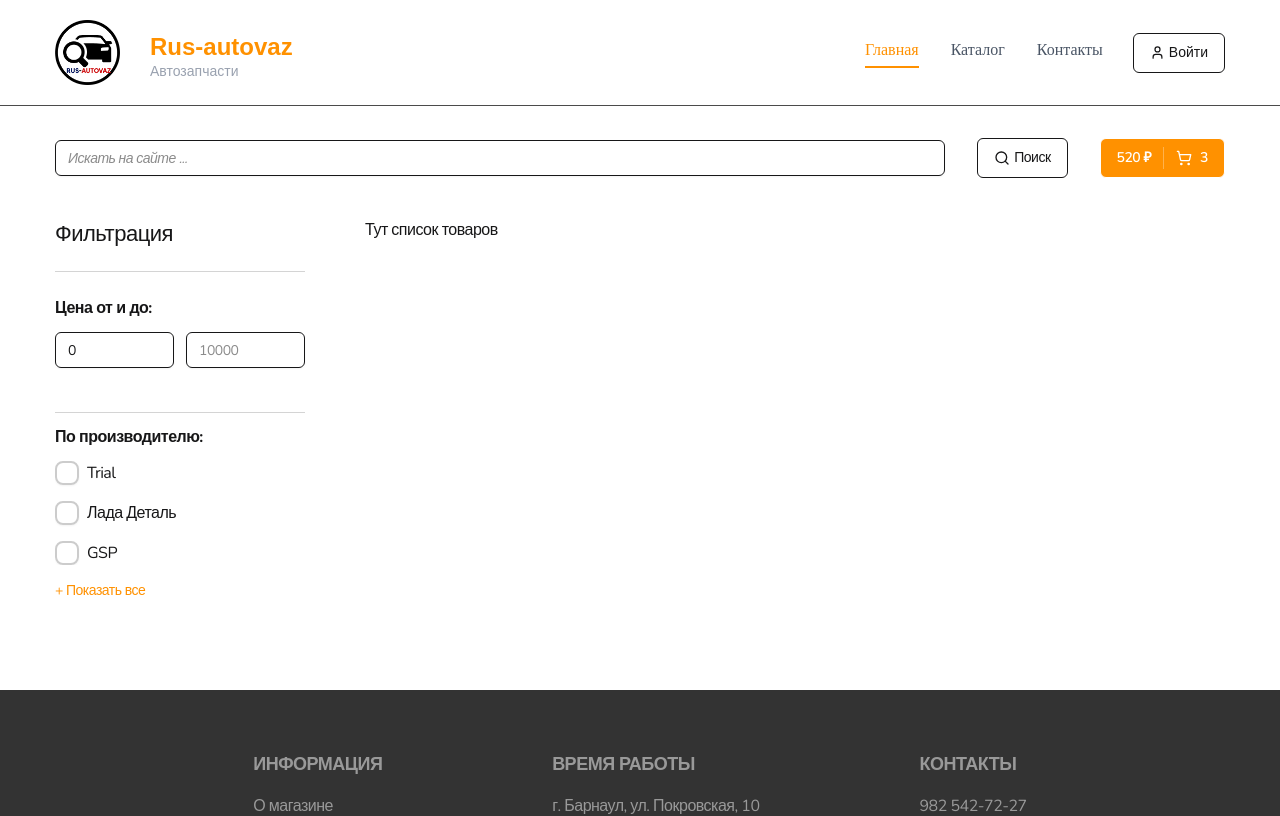
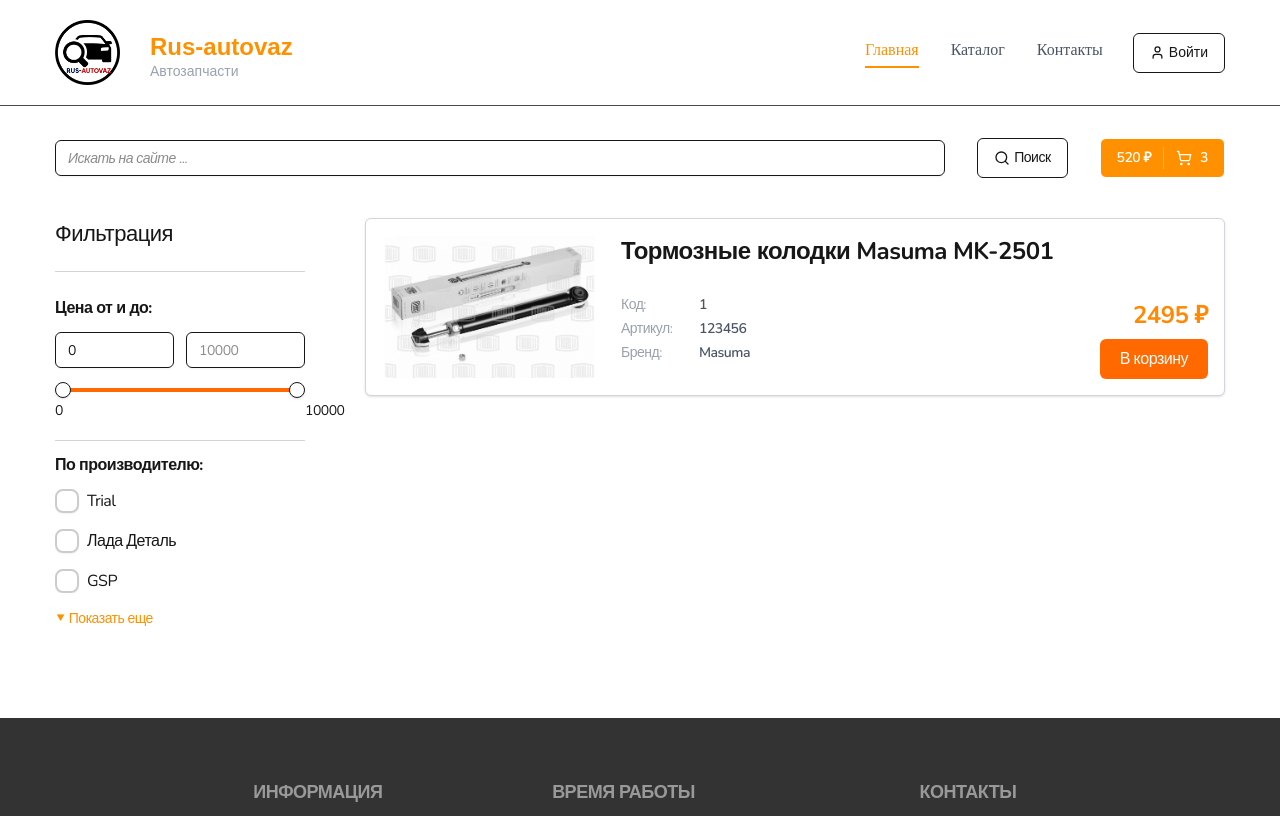
Before and after one commit to keskiyo/store-zap, a Next.js app: page / in a window 1280 px wide. Shown: the top 816 px of the page. Built offline with nearby package versions, Linux system fonts and the light colour scheme.

Commit message:
tovar/category

```diff
--- a/components/shared/cart-category.tsx
+++ /dev/null
@@ -1,25 +0,0 @@
-import React from 'react'
-import { cn } from '@/components/shared/lib/utils'
-import { Title } from '@/components/shared'
-import { CategoryItem } from '@/components/shared'
-import { categoriesData, CategoryCard } from '@/components/data/categories'
-
-interface Props {
-	className?: string
-	categories?: CategoryCard[]
-}
-
-export const CartCategory: React.FC<Props> = ({
-	className,
-	categories = categoriesData,
-}) => {
-	return (
-		<div className={cn('container mx-auto px-4 py-8', className)}>
-			<div className='grid grid-cols-1 sm:grid-cols-2 lg:grid-cols-3 gap-6'>
-				{categories.map(category => (
-					<CategoryItem key={category.id} category={category} />
-				))}
-			</div>
-		</div>
-	)
-}
--- a/components/shared/categories.tsx
+++ b/components/shared/categories.tsx
@@ -1,7 +1,7 @@
 import React from 'react'
 import { cn } from '@/components/shared/lib/utils'
 import { TopKatalog } from '@/components/shared'
-import { CartCategory } from '@/components/shared'
+import { CategoryItem } from '@/components/shared'
 
 interface Props {
 	className?: string
@@ -11,7 +11,11 @@
 	return (
 		<div className={cn('flex flex-col gap-4', className)}>
 			<TopKatalog />
-			<CartCategory />
+			<CategoryItem
+				id={1}
+				name='Подвеска и рулевое управление'
+				imageUrl='/tovars/forCatalog/suspension_and_steering.jpg'
+			/>
 		</div>
 	)
 }
--- a/components/shared/checkbox-filter-group.tsx
+++ b/components/shared/checkbox-filter-group.tsx
@@ -55,7 +55,7 @@
 						className='text-[#ff9100] text-sm mt-4'
 						onClick={() => setShowAll(!showALL)}
 					>
-						{showALL ? 'Скрыть' : '+ Показать все'}
+						{showALL ? '⯅ Скрыть' : '⯆ Показать еще'}
 					</button>
 				</div>
 			)}
--- a/components/shared/filter.tsx
+++ b/components/shared/filter.tsx
@@ -3,6 +3,7 @@
 import {
 	CheckboxFilterGroup,
 	FilterCheckbox,
+	RangeSlider,
 	Title,
 } from '@/components/shared/'
 import { Input } from '@/components/ui'
@@ -28,6 +29,7 @@
 					/>
 					<Input type='number' placeholder='10000' min={100} max={10000} />
 				</div>
+				<RangeSlider min={0} max={10000} step={1} value={[0, 10000]} />
 			</div>
 
 			<div className='flex flex-col gap-4'>
--- a/components/shared/index.ts
+++ b/components/shared/index.ts
@@ -5,7 +5,6 @@
 export { FooterLink } from './footer-link'
 export { Categories } from './categories'
 export { TopKatalog } from './top-katalog'
-export { CartCategory } from './cart-category'
 export { CategoryItem } from './category-item'
 export { Tovar } from './tovar'
 export { TovarItem } from './tovar-item'
@@ -13,3 +12,4 @@
 export { Filter } from './filter'
 export { FilterCheckbox } from './filter-checkbox'
 export { CheckboxFilterGroup } from './checkbox-filter-group'
+export { RangeSlider } from './range-slider'
--- /dev/null
+++ b/components/shared/range-slider.tsx
@@ -0,0 +1,87 @@
+'use client'
+
+import React from 'react'
+import * as SliderPrimitive from '@radix-ui/react-slider'
+
+import { cn } from '@/components/shared/lib/utils'
+
+type SliderProps = {
+	className?: string
+	min: number
+	max: number
+	step: number
+	formatLabel?: (value: number) => string
+	value?: number[] | readonly number[]
+	onValueChange?: (values: number[]) => void
+}
+
+const RangeSlider = React.forwardRef(
+	(
+		{
+			className,
+			min,
+			max,
+			step,
+			formatLabel,
+			value,
+			onValueChange,
+			...props
+		}: SliderProps,
+		ref
+	) => {
+		const initialValue = Array.isArray(value) ? value : [min, max]
+		const [localValues, setLocalValues] = React.useState(initialValue)
+
+		React.useEffect(() => {
+			// Update localValues when the external value prop changes
+			setLocalValues(Array.isArray(value) ? value : [min, max])
+		}, [min, max, value])
+
+		const handleValueChange = (newValues: number[]) => {
+			setLocalValues(newValues)
+			if (onValueChange) {
+				onValueChange(newValues)
+			}
+		}
+
+		return (
+			<SliderPrimitive.Root
+				ref={ref as React.RefObject<HTMLDivElement>}
+				min={min}
+				max={max}
+				step={step}
+				value={localValues}
+				onValueChange={handleValueChange}
+				className={cn(
+					'relative flex w-full touch-none select-none mb-6 items-center',
+					className
+				)}
+				{...props}
+			>
+				<SliderPrimitive.Track className='relative h-1 w-full grow overflow-hidden rounded-full bg-primary/2 bg-gray-200'>
+					<SliderPrimitive.Range className='absolute h-full bg-primary bg-orange-500' />
+				</SliderPrimitive.Track>
+				{localValues.map((value, index) => (
+					<React.Fragment key={index}>
+						<div
+							className='absolute text-center'
+							style={{
+								left: `calc(${((value - min) / (max - min)) * 100}% + 0px)`,
+								top: `10px`,
+							}}
+						>
+							<span className='text-sm'>
+								{formatLabel ? formatLabel(value) : value}
+							</span>
+						</div>
+						<SliderPrimitive.Thumb className='block h-4 w-4 rounded-full border border-primary/50 bg-white shadow transition-colors focus-visible:outline-none focus-visible:ring-1 focus-visible:ring-ring disabled:pointer-events-none disabled:opacity-50' />
+					</React.Fragment>
+				))}
+			</SliderPrimitive.Root>
+		)
+	}
+)
+
+RangeSlider.displayName = SliderPrimitive.Root.displayName
+
+export { RangeSlider }
--- a/components/shared/tovar-item.tsx
+++ b/components/shared/tovar-item.tsx
@@ -1,14 +1,70 @@
 import React from 'react'
-import { cn } from '@/components/shared/lib/utils'
+import Link from 'next/link'
 
 interface Props {
+	id: number
+	name: string
+	price: number
+	article: string
+	brand: string
+	imageUrl: string
 	className?: string
 }
 
-export const TovarItem: React.FC<Props> = ({ className }) => {
+export const TovarItem: React.FC<Props> = ({
+	id,
+	name,
+	price,
+	article,
+	brand,
+	imageUrl,
+	className,
+}) => {
 	return (
-		<div className={cn('flex items-center justify-between', className)}>
-			Тут список товаров
+		<div className={className}>
+			<div className='flex gap-6 w-full max-w-[900px] bg-white rounded-md border border-gray-300 p-4 shadow-sm transition-shadow duration-300 hover:shadow-[0_-10px_15px_-3px_rgba(0,0,0,0.1),0_10px_15px_-3px_rgba(0,0,0,0.1)]'>
+				<Link href={`/product/${id}`} className='flex justify-center'>
+					{/* Левая часть картинка - изображение */}
+					<div className='w-[215px] flex-shrink-0 border border-white rounded-md relative overflow-hidden'>
+						<img
+							src={imageUrl}
+							alt={name}
+							className='w-full h-full object-contain'
+						/>
+					</div>
+				</Link>
+				{/* Правая часть от картинки - информация */}
+				<div className='flex-grow flex flex-col justify-between'>
+					<h2 className='font-bold text-2xl mb-3'>{name}</h2>
+					<div className='flex justify-between'>
+						<div>
+							<div className='mb-1 flex items-center gap-2 text-gray-400 text-sm select-none'>
+								<span className='w-[70px]'>Код: </span>
+								<span className='font-semibold text-gray-600'>{id}</span>
+							</div>
+							<div className='mb-1 flex items-center gap-2 text-gray-400 text-sm select-none'>
+								<span className='w-[70px]'>Артикул: </span>
+								<span className='font-semibold text-gray-600'>{article}</span>
+							</div>
+							<div className='mb-4 flex items-center gap-2 text-gray-400 text-sm select-none'>
+								<span className='w-[70px]'>Бренд: </span>
+								<span className='font-semibold text-gray-600'>{brand}</span>
+							</div>
+						</div>
+						<div className='text-right flex flex-col justify-end'>
+							<div className='text-2xl font-bold text-orange-400 mb-2'>
+								{price} ₽
+							</div>
+							<button
+								className='bg-orange-500 hover:bg-orange-400 active:bg-orange-300 active:translate-y-[1px] active:shadow-inner text-white rounded-md px-5 py-2 text-base font-medium transition-all duration-150 flex justify-center w-full max-w-[150px] cursor-pointer'
+								type='button'
+							>
+								В корзину
+							</button>
+						</div>
+					</div>
+				</div>
+			</div>
 		</div>
 	)
 }
--- a/components/shared/tovar.tsx
+++ b/components/shared/tovar.tsx
@@ -19,7 +19,14 @@
 					</div>
 					<div className='flex-1'>
 						<div className='flex flex-col gap-16'>
-							<TovarItem />
+							<TovarItem
+								id={1}
+								name='Тормозные колодки Masuma MK-2501'
+								price={2495}
+								article='123456'
+								brand='Masuma'
+								imageUrl='/tovars/Амортизатор задн. газ..jpg'
+							/>
 						</div>
 					</div>
 				</div>
--- a/components/ui/index.ts
+++ b/components/ui/index.ts
@@ -9,3 +9,4 @@
 export { Toaster } from './sonner'
 export { Table } from './table'
 export { YandexMap } from './yandexmap'
+export { Slider } from './slider'
--- /dev/null
+++ b/components/ui/slider.tsx
@@ -0,0 +1,63 @@
+'use client'
+
+import * as React from 'react'
+import * as SliderPrimitive from '@radix-ui/react-slider'
+
+import { cn } from '@/components/shared/lib/utils'
+
+function Slider({
+	className,
+	defaultValue,
+	value,
+	min = 0,
+	max = 100,
+	...props
+}: React.ComponentProps<typeof SliderPrimitive.Root>) {
+	const _values = React.useMemo(
+		() =>
+			Array.isArray(value)
+				? value
+				: Array.isArray(defaultValue)
+				? defaultValue
+				: [min, max],
+		[value, defaultValue, min, max]
+	)
+
+	return (
+		<SliderPrimitive.Root
+			data-slot='slider'
+			defaultValue={defaultValue}
+			value={value}
+			min={min}
+			max={max}
+			className={cn(
+				'relative flex w-full touch-none items-center select-none data-[disabled]:opacity-50 data-[orientation=vertical]:h-full data-[orientation=vertical]:min-h-44 data-[orientation=vertical]:w-auto data-[orientation=vertical]:flex-col',
+				className
+			)}
+			{...props}
+		>
+			<SliderPrimitive.Track
+				data-slot='slider-track'
+				className={cn(
+					'bg-muted relative grow overflow-hidden rounded-full data-[orientation=horizontal]:h-1.5 data-[orientation=horizontal]:w-full data-[orientation=vertical]:h-full data-[orientation=vertical]:w-1.5'
+				)}
+			>
+				<SliderPrimitive.Range
+					data-slot='slider-range'
+					className={cn(
+						'bg-primary absolute data-[orientation=horizontal]:h-full data-[orientation=vertical]:w-full'
+					)}
+				/>
+			</SliderPrimitive.Track>
+			{Array.from({ length: _values.length }, (_, index) => (
+				<SliderPrimitive.Thumb
+					data-slot='slider-thumb'
+					key={index}
+					className='border-primary bg-background ring-ring/50 block size-4 shrink-0 rounded-full border shadow-sm transition-[color,box-shadow] hover:ring-4 focus-visible:ring-4 focus-visible:outline-hidden disabled:pointer-events-none disabled:opacity-50'
+				/>
+			))}
+		</SliderPrimitive.Root>
+	)
+}
+
+export { Slider }
--- a/package.json
+++ b/package.json
@@ -13,6 +13,7 @@
 		"@radix-ui/react-dialog": "^1.1.14",
 		"@radix-ui/react-dropdown-menu": "^2.1.15",
 		"@radix-ui/react-select": "^2.2.5",
+		"@radix-ui/react-slider": "^1.3.5",
 		"@radix-ui/react-slot": "^1.2.3",
 		"class-variance-authority": "^0.7.1",
 		"clsx": "^2.1.1",
```
Also changed, not shown: components/shared/category-item.tsx (+19 -22 lines), 1 other file (tests, documents, lock files or other folders).
